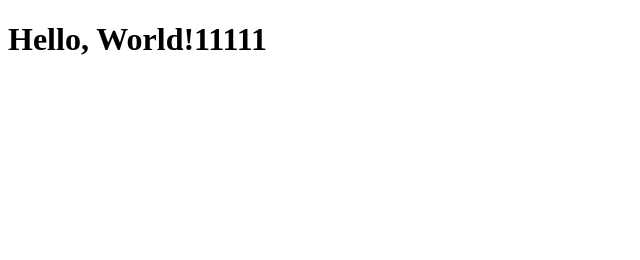
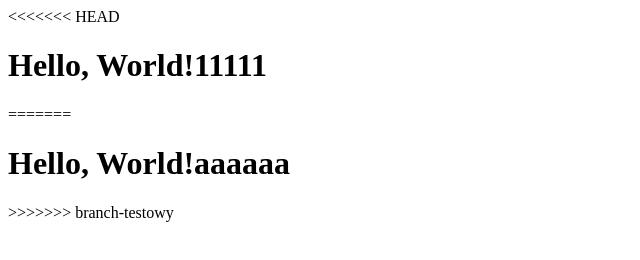
Before and after one commit to LukaszZinczuk/Gitara, a plain HTML site: page src/index.html in a window 1280 px wide. Shown: the whole page, without its empty margins (0-640 px from the left). Drawn offline with Linux system fonts and the light colour scheme.

Commit message:
adadasdad

```diff
--- a/src/index.html
+++ b/src/index.html
@@ -6,6 +6,10 @@
     <title>My HTML Page</title>
 </head>
 <body>
+<<<<<<< HEAD
     <h1>Hello, World!11111</h1>
+=======
+    <h1>Hello, World!aaaaaa</h1>
+>>>>>>> branch-testowy
 </body>
 </html>
```
